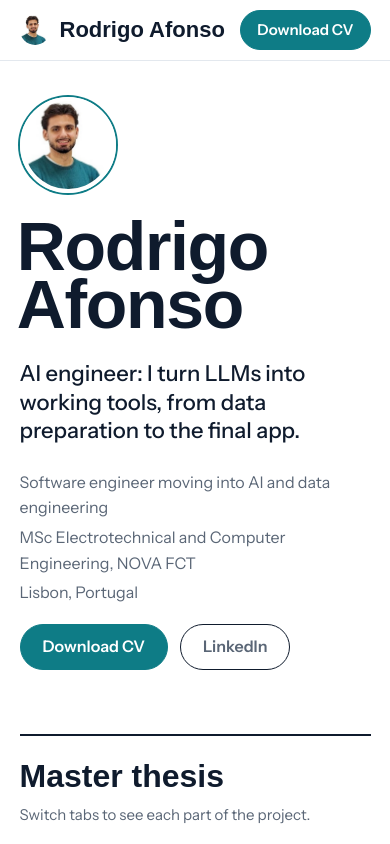
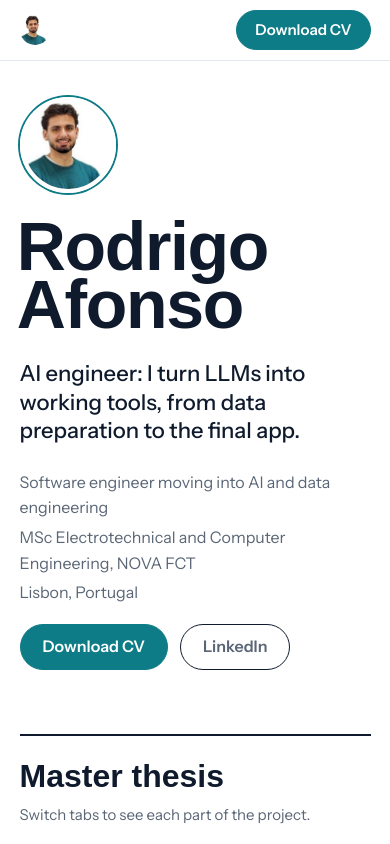
Before and after one commit to rodrigoafonsogit/rodrigo-afonso, a plain HTML site: page index.html in a window 390 px wide. Shown: the top 844 px of the page. Drawn offline with Linux system fonts and the light colour scheme; a web font is replaced by a local one.

Commit message:
Avoid nav overlap on narrow phones
Co-Authored-By: Claude Opus 5.5 <noreply@anthropic.com>
Claude-Session: https://claude.ai/code/session_01DVSHbHJY1ab9uVxHhmhT9i

```diff
--- a/index.html
+++ b/index.html
@@ -134,6 +134,7 @@ footer small{display:block;margin-top:44px;opacity:.65;font-size:13px}
   .job-b>div{padding-left:0}
   .tabs{border-radius:18px}
 }
+@media(max-width:400px){nav .me span{display:none}}
 @media(prefers-reduced-motion:reduce){*{transition:none!important;scroll-behavior:auto!important}}
 </style>
 </head>
@@ -141,7 +142,7 @@ footer small{display:block;margin-top:44px;opacity:.65;font-size:13px}
 
 <nav aria-label="Main">
   <div class="wrap">
-    <a class="me" href="#top"><img src="photo.jpg" alt="">Rodrigo Afonso</a>
+    <a class="me" href="#top"><img src="photo.jpg" alt=""><span>Rodrigo Afonso</span></a>
     <div class="links">
       <a href="#thesis">Master thesis</a><a href="#experience">Experience</a><a href="#skills">Skills</a><a href="#contact">Contact</a>
     </div>
```
